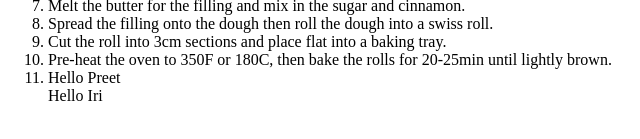
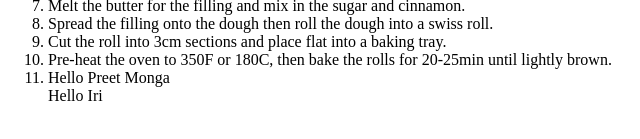
Before and after one commit to PreetMongaPM/College4thSem, a plain HTML site: page index.html in a window 1280 px wide. Shown: the part 553-692 px from the top of the page, 0-640 px from the left. Drawn offline with Linux system fonts and the light colour scheme.

Commit message:
Update index3.html

```diff
--- a/index.html
+++ b/index.html
@@ -28,6 +28,6 @@
 <li>Spread the filling onto the dough then roll the dough into a swiss roll. </li>
 <li>Cut the roll into 3cm sections and place flat into a baking tray.</li>
 <li>Pre-heat the oven to 350F or 180C, then bake the rolls for 20-25min until lightly brown.</li>
-  <li>Hello Preet</li>
+  <li>Hello Preet Monga</li>
   <l1>Hello Iri</l1>
 </ol>
```
